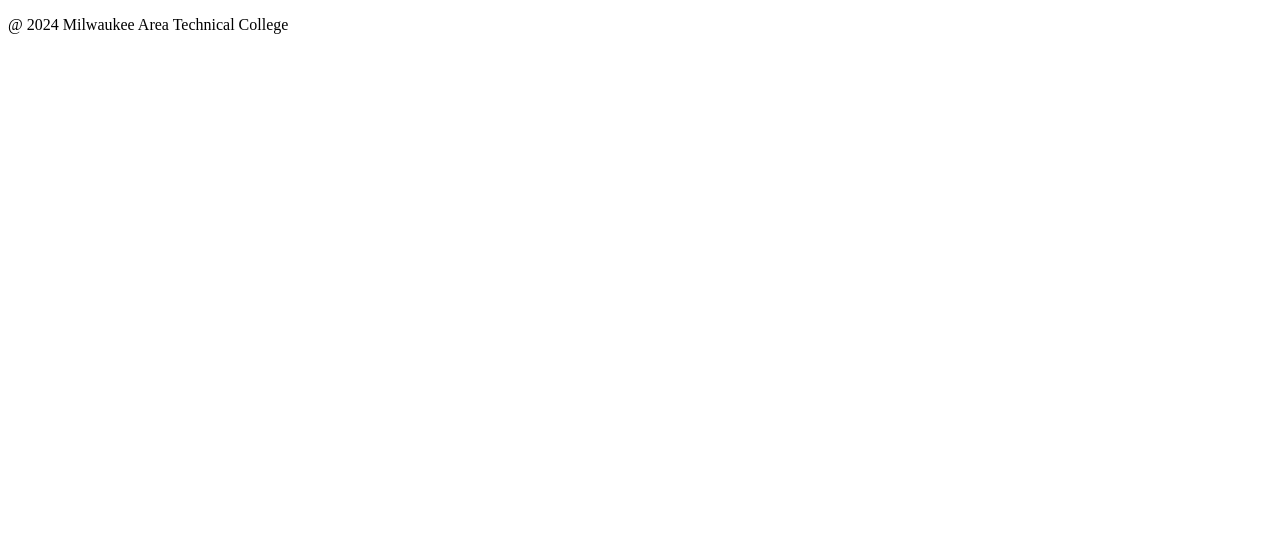
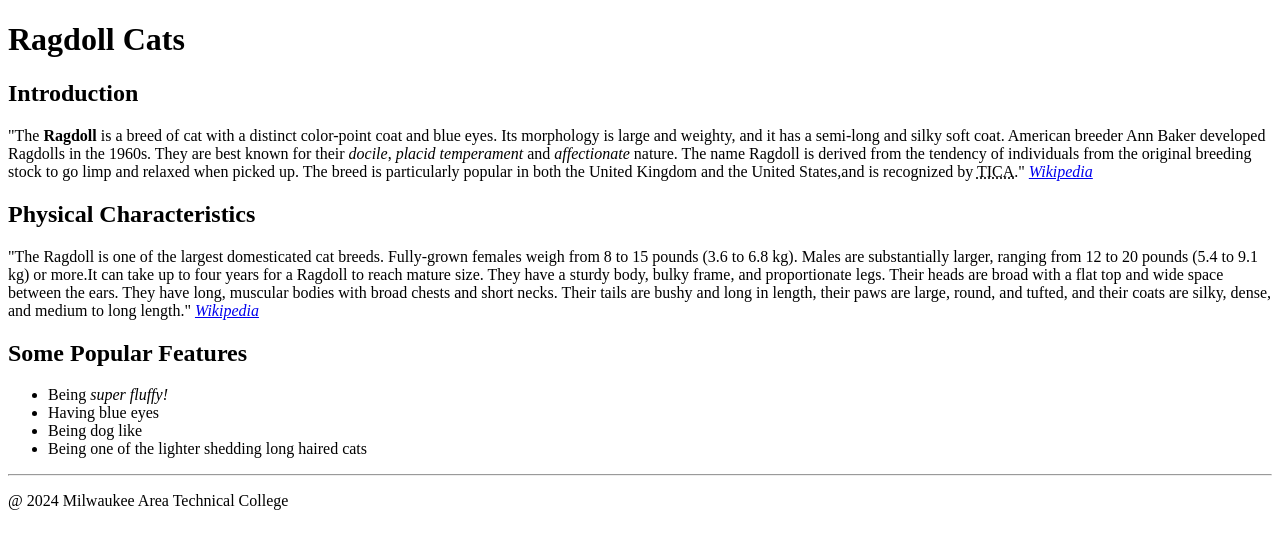
Before and after one commit to itdev160-fa2025/Marquis-Bcole, a plain HTML site: page Activity-1/index.HTML in a window 1280 px wide. Drawn offline with Linux system fonts and the light colour scheme.

Commit message:
Ragdolls - Complete

```diff
--- a/Activity-1/index.HTML
+++ b/Activity-1/index.HTML
@@ -1,14 +1,41 @@
 <!DOCTYPE html>
 <html lang="en">
-    <div id=""> </div>
     <head>
         <meta charset="utf-8">
-        <title>Demonstrating the basics</title>
-        <!--fluff not needed-->
+        <title>Ragdoll cats</title>
     </head>
     <body>
-        <header></header>
-        <main></main>
+       <h1>Ragdoll Cats</h1>
+
+        <h2>Introduction</h2>
+        <p>"The <strong>Ragdoll</strong> is a breed of cat with a distinct color-point coat and blue eyes. Its morphology is large and weighty,
+            and it has a semi-long and silky soft coat. American breeder Ann Baker developed Ragdolls in the 1960s.
+            They are best known for their <em>docile</em>, <em>placid temperament</em> and <em>affectionate</em> nature. The name Ragdoll is derived from
+            the tendency of individuals from the original breeding stock to go limp and relaxed when picked up.
+            The breed is particularly popular in both the United Kingdom and the United States,and is recognized by <abbr title="The International Cat Association">TICA</abbr>."
+            <cite><a href= "https://en.wikipedia.org/wiki/Ragdoll" target="_blank">Wikipedia</a></cite>
+        </p>
+
+        <h2>Physical Characteristics</h2>
+        <p>"The Ragdoll is one of the largest domesticated cat breeds. Fully-grown females weigh from 8 to 15 pounds (3.6 to 6.8 kg).
+            Males are substantially larger, ranging from 12 to 20 pounds (5.4 to 9.1 kg) or more.It can take up to four years for a Ragdoll to reach mature size.
+            They have a sturdy body, bulky frame, and proportionate legs. Their heads are broad with a flat top and wide space between the ears.
+            They have long, muscular bodies with broad chests and short necks. Their tails are bushy and long in length, their paws are large, round, and tufted,
+            and their coats are silky, dense, and medium to long length."
+            <cite><a href= "https://en.wikipedia.org/wiki/Ragdoll target" target="_blank">Wikipedia</a></cite>
+
+        </p>
+
+        <h2>Some Popular Features</h2>
+        <ul>
+            <li>Being <i>super fluffy!</i></li>
+            <li>Having blue eyes</li>
+            <li>Being dog like</li>
+            <li>Being one of the lighter shedding long haired cats</li>
+        </ul>
+
+        <hr>
+
         <footer>
             <p>@ 2024 Milwaukee Area Technical College</p>
         </footer>
```
